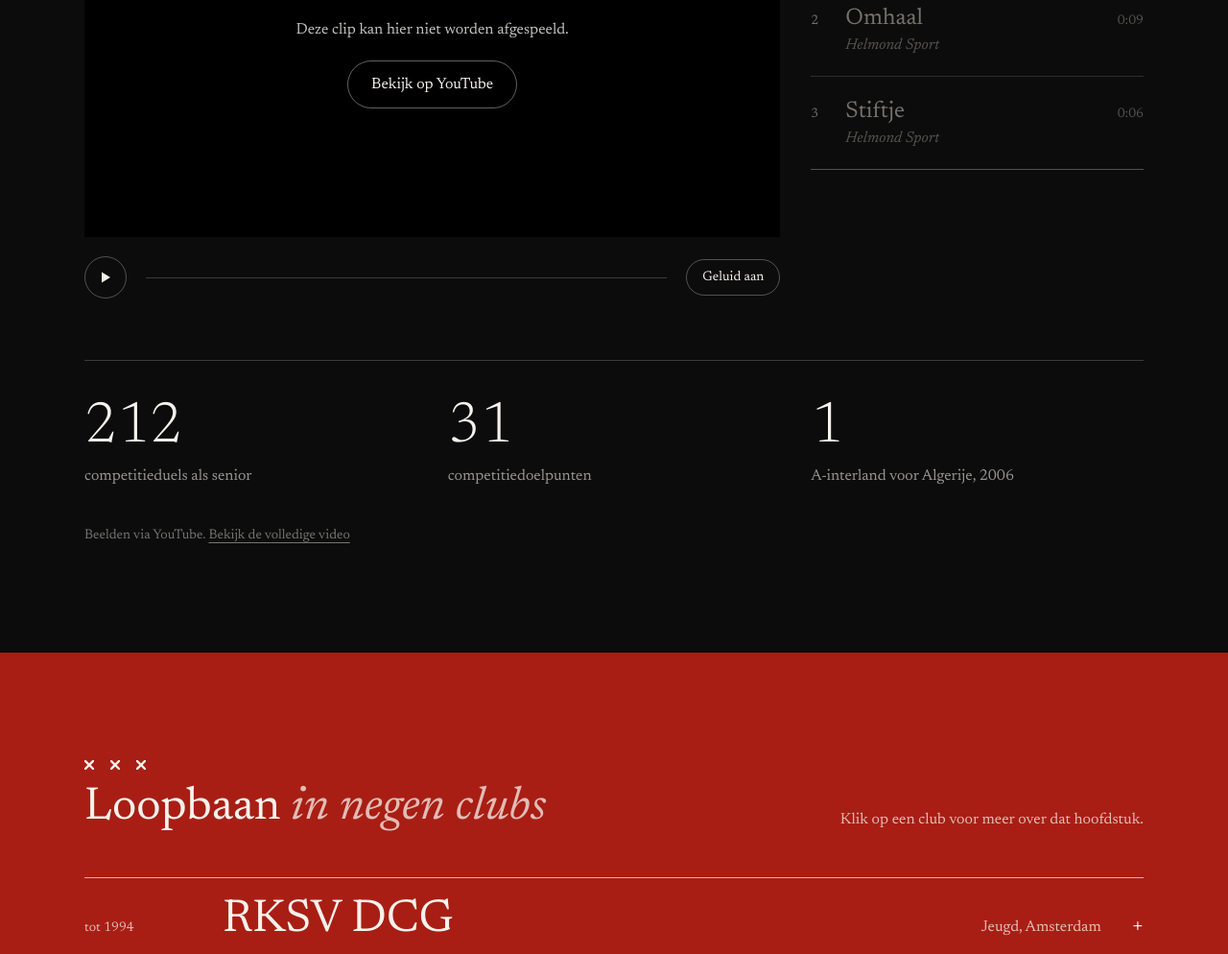
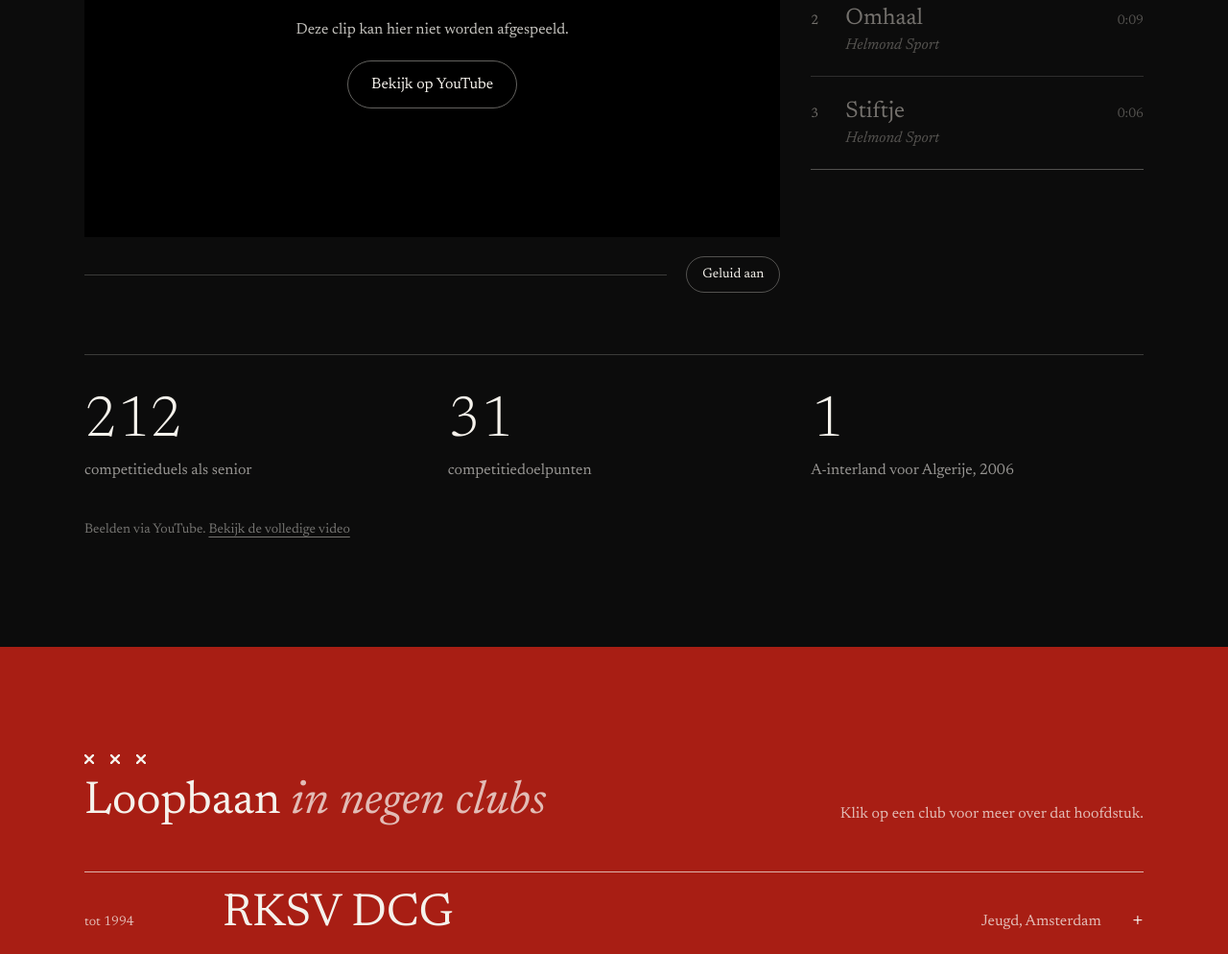
Before and after one commit to immie6-lab/karimbridji-preview, a plain HTML site: page index.html in a window 1280 px wide. Shown: the part 2000-2994 px from the top of the page at 96% size. Drawn offline with nearby package versions, Linux system fonts and the light colour scheme.

Commit message:
Change play button visibility to hidden

```diff
--- a/index.html
+++ b/index.html
@@ -233,7 +233,7 @@
             </div>
           </div>
           <div class="mt-5 flex items-center gap-5">
-            <button id="playBtn" class="flex h-11 w-11 shrink-0 items-center justify-center rounded-full border border-paper/30 transition hover:bg-paper hover:text-ink" aria-label="Afspelen">
+            <button id="playBtn" class="hidden flex h-11 w-11 shrink-0 items-center justify-center rounded-full border border-paper/30 transition hover:bg-paper hover:text-ink" aria-label="Afspelen">
               <svg id="icoPlay" width="14" height="14" viewBox="0 0 14 14" fill="currentColor"><path d="M3 1.5v11l9-5.5z"/></svg>
               <svg id="icoPause" class="hidden" width="14" height="14" viewBox="0 0 14 14" fill="currentColor"><path d="M3 1.5h3v11H3zM8 1.5h3v11H8z"/></svg>
             </button>
```
